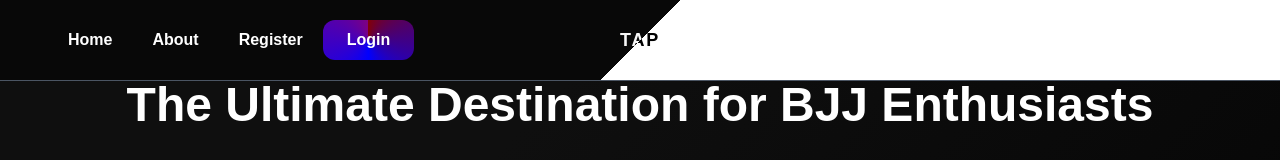
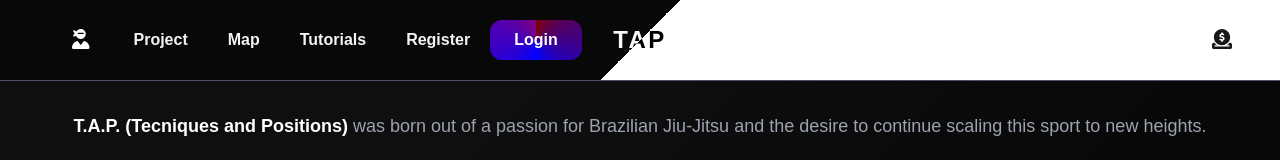
Before and after one commit to DarCoF/dojo-app, a Next.js app in the folder client-next/: page / in a window 1280 px wide. Shown: the top 160 px of the page. Built offline with nearby package versions, Linux system fonts and the light colour scheme.

Commit message:
Auto-expandible navbar on mouse hover over hidden area

```diff
--- a/client-next/app/components/navbar/navbar.tsx
+++ b/client-next/app/components/navbar/navbar.tsx
@@ -4,20 +4,29 @@ import { useState } from "react";
 import Link from "next/link";
 import "./styles.navbar.css";
 import "../ui-comps/button/styles.button.css";
+import { FontAwesomeIcon } from '@fortawesome/react-fontawesome';
+import { faUserNinja } from '@fortawesome/free-solid-svg-icons';
+import { faDonate } from '@fortawesome/free-solid-svg-icons';
+import UserProfileCard from "../ui-comps/user-dropdown/dropdown";
+
 
 const Navbar = () => {
   const [open, setOpen] = useState(false);
+  const isLoggedIn = true;
+  const [showDropdown, setShowDropdown] = useState(false);
 
   return (
+    <div className="navbar-container">
+      <div className="navbar-content">
         <header className="border-b border-gray-600 py-2 bg-navbar-color">
           <div className="flex justify-between items-center h-16 px-4 lg:px-12">
             {/* Center TAP */}
             <div className="absolute left-1/2 transform -translate-x-1/2 mix-blend-difference">
               <Link href="/">
-            <h1 className="text-lg tracking-widest text-white font-bold text-2xl">TAP</h1>
+                <h1 className="text-2lg tracking-widest text-white font-bold text-2xl">TAP</h1>
               </Link>
             </div>
-        {/* Right-side navigation */}
+            {/* Left-side navigation */}
             <div className="flex items-center">
               <button
                 className="lg:hidden text-gray-800 ml-3"
@@ -30,13 +39,41 @@ const Navbar = () => {
                 className={`${open ? "block" : "hidden"} lg:flex lg:items-center lg:w-auto w-full`}
               >
                 <ul className="text-base text-white lg:flex lg:justify-between">
-              <li className="lg:px-5 py-2 hover:text-red-900 font-semibold">
-                <Link href="/">Home</Link>
+                  {isLoggedIn && (
+                    <li
+                      className="relative py-2 px-4 lg:px-6 lg:py-2"
+                      onMouseEnter={() => setShowDropdown(true)}
+                      onMouseLeave={() => setShowDropdown(false)}
+                    >
+                      <Link href="/profile">
+                        <FontAwesomeIcon icon={faUserNinja} size="lg" />
+                      </Link>
+                      {showDropdown && (
+                        <div className="absolute top-full mt-2 left-0">
+                          <UserProfileCard
+                            imageUrl="/assets/john-wick.jpg"
+                            altText="User Profile"
+                            name="John Wick"
+                            description="Retired boogieman"
+                            onProfile={() => console.log("Profile")}
+                            onSettings={() => console.log("Settings")}
+                            onLogout={() => console.log("Logout")}
+                            isDropdownVisible={showDropdown}
+                          />
+                        </div>
+                      )}
                     </li>
-              <li className="lg:px-5 py-2 hover:text-red-900 font-semibold">
-                <Link href="/about">About</Link>
+                  )}
+                  <li className="lg:px-5 py-2 the-red font-semibold">
+                    <Link href="/the-project">Project</Link>
                   </li>
-              <li className="lg:px-5 py-2 hover:text-red-900 font-semibold">
+                  <li className="lg:px-5 py-2 the-red font-semibold">
+                    <Link href="/graph">Map</Link>
+                  </li>
+                  <li className="lg:px-5 py-2 the-red font-semibold">
+                    <Link href="/tutorials">Tutorials</Link>
+                  </li>
+                  <li className="lg:px-5 py-2 the-red font-semibold">
                     <Link href="/register">Register</Link>
                   </li>
                   <li className="py-2 px-4 lg:px-6 lg:py-2 animated-border text-white rounded-xl font-semibold">
@@ -45,8 +82,16 @@ const Navbar = () => {
                 </ul>
               </nav>
             </div>
+            {/* Right-side navigation */}
+            <div className="flex items-center">
+              <Link href="/donation-gateway">
+                <FontAwesomeIcon icon={faDonate} size="lg" />
+              </Link>
+            </div>
           </div>
         </header>
+      </div>
+    </div>
   );
 };
 
--- a/client-next/app/components/navbar/styles.navbar.css
+++ b/client-next/app/components/navbar/styles.navbar.css
@@ -4,5 +4,71 @@
 }
 
 .the-red {
-    color: rgb(201, 39, 60);
+    position: relative;
+    color: rgb(243, 243, 243); /* Initial text color */
+    transition: color 0.3s ease-in-out;
 }
+
+.the-red:hover {
+    color: rgb(170, 37, 88); /* Text changes to red */
+}
+
+.navbar-container {
+    position: relative;
+    top: 0;
+    left: 0;
+    width: 100%;
+    height: 1rem; /* Hover trigger area height */
+    background-color: #070707; /* Make the trigger area invisible */
+    background-image: linear-gradient(315deg, #000000 0%, #0f0f0f 74%);
+    z-index: 1000;
+  }
+
+  .navbar-container::after {
+    content: "";
+    position: absolute;
+    bottom: 0;
+    left: -100%;
+    width: 25%;
+    height: 1.5px;
+    background: linear-gradient(90deg, transparent, rgba(220, 44, 255, 0.8), rgba(44, 118, 255, 0.8));
+    transform: translateX(-100%);
+    transition: transform 0.75s ease-in-out;
+  }
+
+  .navbar-container:hover::after {
+    transform: translateX(0);
+    animation: light-beam 2s linear infinite;
+  }
+
+  @keyframes light-beam {
+    0% {
+      left: -100%;
+    }
+    100% {
+      left: 100%;
+    }
+  }
+
+  .navbar-content {
+    display: none; /* Navbar hidden by default */
+    position: fixed;
+    top: 0;
+    left: 0;
+    width: 100%;
+    height: 5rem; /* Navbar height */
+    z-index: 1001; /* Ensure it appears above the trigger */
+}
+
+  .navbar-container:hover .navbar-content {
+      display: block; /* Show navbar on hover */
+  }
+
+  .fa-user-ninja {
+    transition: color 0.1s ease-in-out, transform 0.2s ease-in-out;
+  }
+
+  .fa-user-ninja:hover {
+    transform: scale(1.1);
+    color: rgb(170, 37, 88);
+  }
```
Lines whose indentation alone changed are shown as unchanged.
